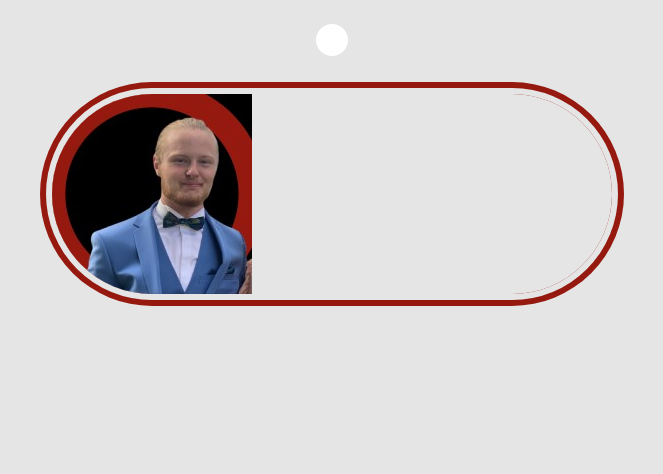
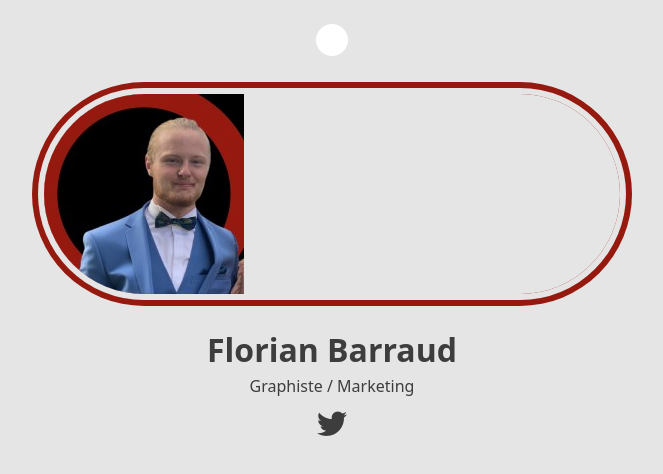
Before and after one commit to Jok-Rr/portfolio-barraud, a Next.js app: page / in a window 1280 px wide. Shown: the top 474 px of the page, without its empty margins (308-971 px from the left). Built offline with nearby package versions, Linux system fonts and the light colour scheme.

Commit message:
update(picprofile): add desc

```diff
--- a/src/components/ProfilePic/ProfilePic.jsx
+++ b/src/components/ProfilePic/ProfilePic.jsx
@@ -3,11 +3,20 @@ import profilePic from "../../../public/image/1675265277430.jpeg";
 
 const ProfilePic = () => {
 	return (
-		<div className="col-span-2 col-start-2">
-			<figure className="overflow-hidden rounded-full ring-myRed ring-[6px] ring-offset-[6px] ring-offset-myWhite dark:ring-offset-myDarkblue">
-				<Image src={profilePic} />
-			</figure>
-		</div>
+		<>
+			<div className="w-1/2 col-span-4 m-auto">
+				<figure className="overflow-hidden rounded-full ring-myRed ring-[6px] ring-offset-[6px] ring-offset-myWhite dark:ring-offset-myDarkblue ">
+					<Image src={profilePic} />
+				</figure>
+			</div>
+			<div className="col-span-4 text-center text-">
+				<h1>Florian Barraud</h1>
+				<p className="mb-2">Graphiste / Marketing</p>
+				<div className="flex justify-center">
+					<i class="fa-brands fa-twitter text-3xl"></i>
+				</div>
+			</div>
+		</>
 	);
 };
 
--- a/src/styles/globals.css
+++ b/src/styles/globals.css
@@ -5,6 +5,10 @@
 @tailwind utilities;
 
 @layer base {
+	h1 {
+		font-size: 32px;
+		font-weight: 600;
+	}
 	body {
 		@apply bg-myWhite dark:bg-myDarkblue text-lightText dark:text-darkText;
 	}
```
